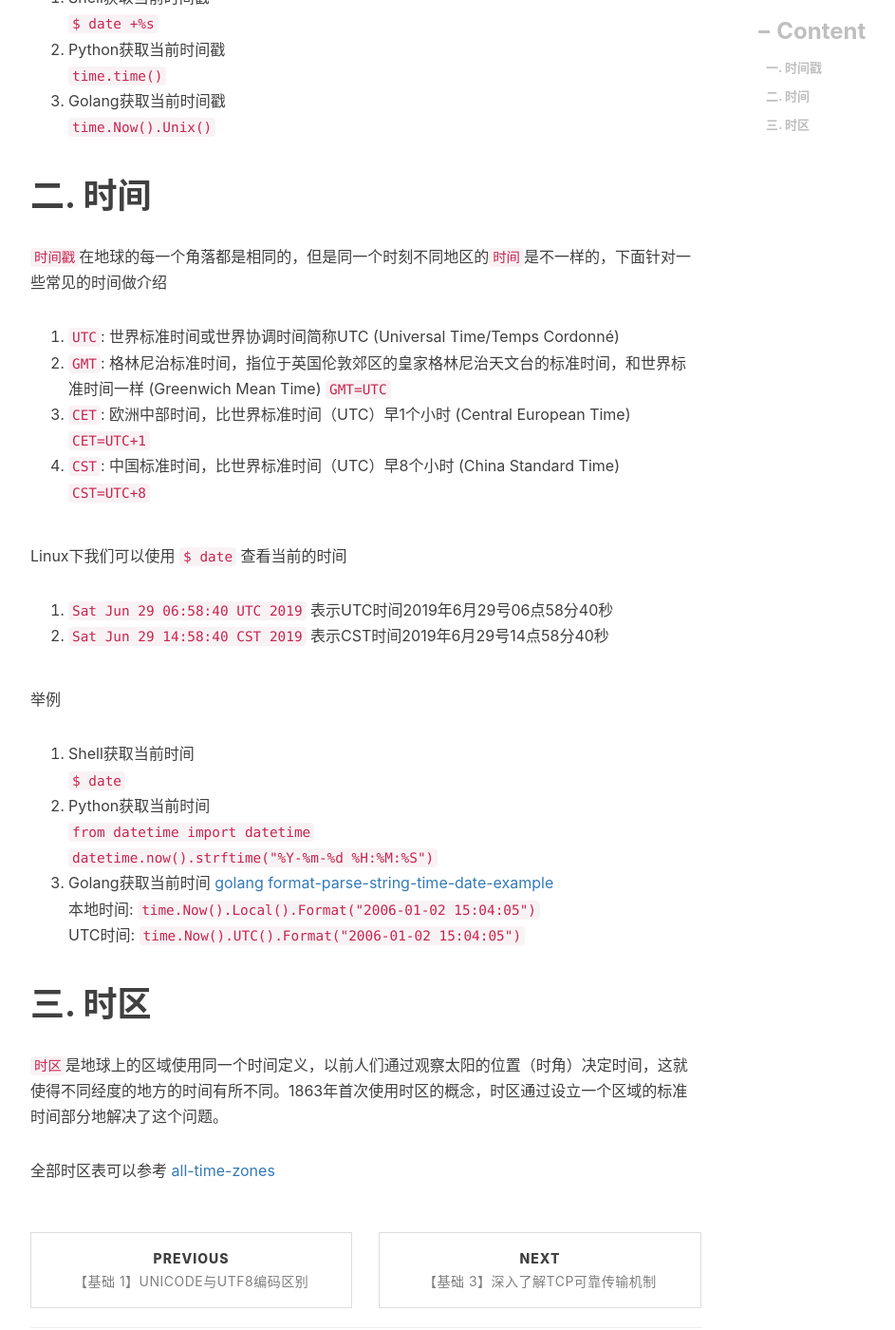
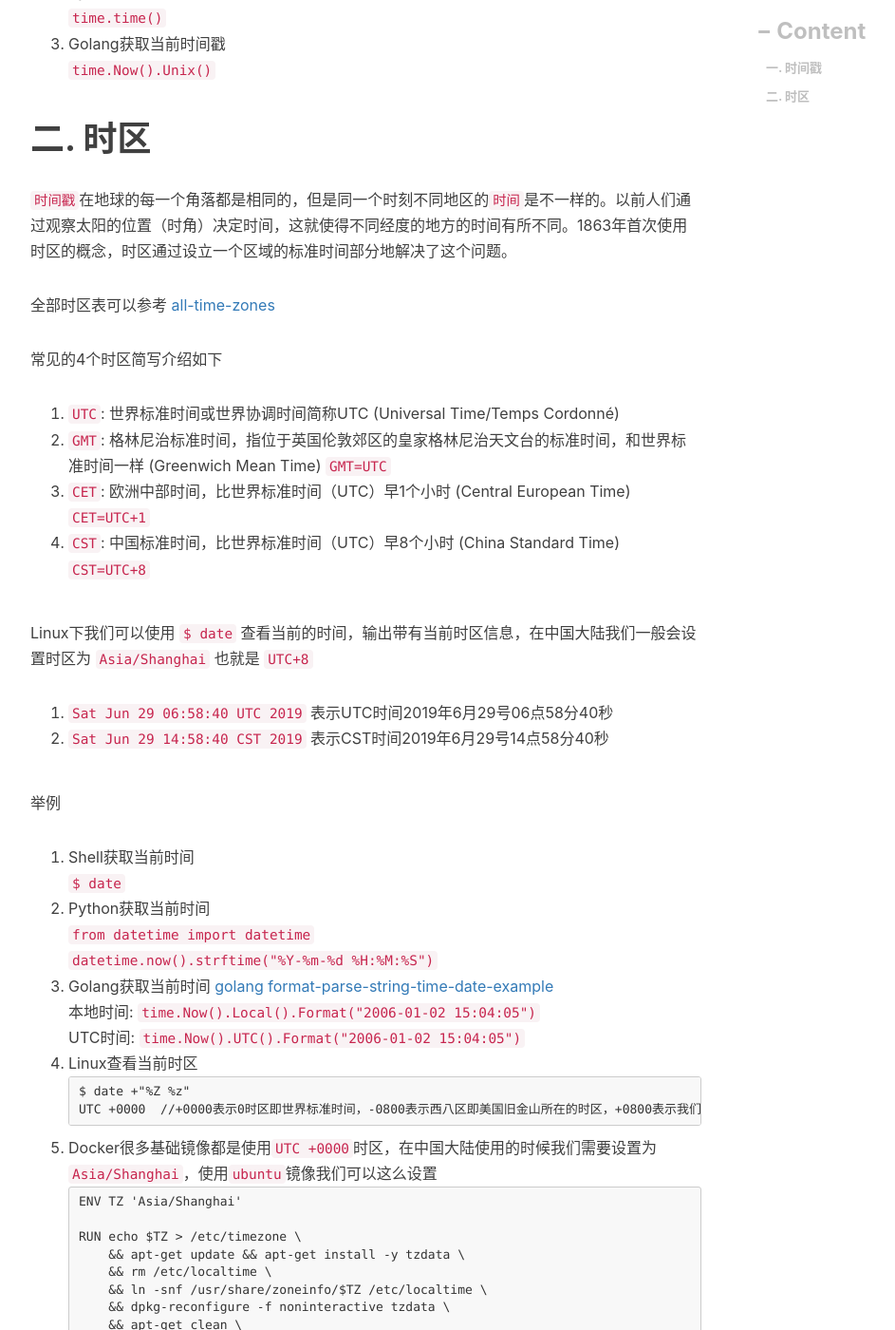
Before and after one commit to engru/chenguolin.github.io, a Jekyll site: the page built from _posts/2017-07-02-【基础-2】时间戳和时区区别.md, in a window 1280 px wide and 1400 px high, scrolled down 987 px. Shown: the whole window at 95% size, without its empty margins (233-1176 px from the left). Built offline with Jekyll 4.4.1, drawn with Linux system fonts in a browser that asks for light colours; nearby versions of some CDN libraries; comment, search, counter and statistics services are not loaded; some of the changed text lies outside the part shown.

Commit message:
Update and rename 2017-07-02-【基础-2】时间戳、时间、时区区别.md to 2017-07-02-【基础-2】时间戳和时区区别.md

````diff
--- a/_posts/2017-07-02-【基础-2】时间戳、时间、时区区别.md
+++ b/_posts/2017-07-02-【基础-2】时间戳和时区区别.md
@@ -19,15 +19,18 @@ Unix时间戳不仅被使用在Unix系统、类Unix系统中，也在许多其
 3. Golang获取当前时间戳
    `time.Now().Unix()`
 
-# 二. 时间
-`时间戳`在地球的每一个角落都是相同的，但是同一个时刻不同地区的`时间`是不一样的，下面针对一些常见的时间做介绍
+# 二. 时区
+`时间戳`在地球的每一个角落都是相同的，但是同一个时刻不同地区的`时间`是不一样的。以前人们通过观察太阳的位置（时角）决定时间，这就使得不同经度的地方的时间有所不同。1863年首次使用时区的概念，时区通过设立一个区域的标准时间部分地解决了这个问题。
 
+全部时区表可以参考 [all-time-zones](https://www.zeitverschiebung.net/cn/all-time-zones.html#)
+
+常见的4个时区简写介绍如下
 1. `UTC`: 世界标准时间或世界协调时间简称UTC (Universal Time/Temps Cordonné)
 2. `GMT`: 格林尼治标准时间，指位于英国伦敦郊区的皇家格林尼治天文台的标准时间，和世界标准时间一样 (Greenwich Mean Time) `GMT=UTC`
 3. `CET`: 欧洲中部时间，比世界标准时间（UTC）早1个小时 (Central European Time) `CET=UTC+1`
 4. `CST`: 中国标准时间，比世界标准时间（UTC）早8个小时 (China Standard Time) `CST=UTC+8`
 
-Linux下我们可以使用 `$ date` 查看当前的时间
+Linux下我们可以使用 `$ date` 查看当前的时间，输出带有当前时区信息，在中国大陆我们一般会设置时区为 `Asia/Shanghai` 也就是 `UTC+8`
 1. `Sat Jun 29 06:58:40 UTC 2019` 表示UTC时间2019年6月29号06点58分40秒
 2. `Sat Jun 29 14:58:40 CST 2019` 表示CST时间2019年6月29号14点58分40秒
 
@@ -40,8 +43,19 @@ Linux下我们可以使用 `$ date` 查看当前的时间
 3. Golang获取当前时间 [golang format-parse-string-time-date-example](https://yourbasic.org/golang/format-parse-string-time-date-example/)
    本地时间: `time.Now().Local().Format("2006-01-02 15:04:05")`
    UTC时间: `time.Now().UTC().Format("2006-01-02 15:04:05")`
+4. Linux查看当前时区
+   ```
+   $ date +"%Z %z"
+   UTC +0000  //+0000表示0时区即世界标准时间，-0800表示西八区即美国旧金山所在的时区，+0800表示我们中国的东八区
+   ```
+5. Docker很多基础镜像都是使用`UTC +0000`时区，在中国大陆使用的时候我们需要设置为 `Asia/Shanghai`，使用`ubuntu`镜像我们可以这么设置
+   ```
+   ENV TZ 'Asia/Shanghai'
 
-# 三. 时区
-`时区`是地球上的区域使用同一个时间定义，以前人们通过观察太阳的位置（时角）决定时间，这就使得不同经度的地方的时间有所不同。1863年首次使用时区的概念，时区通过设立一个区域的标准时间部分地解决了这个问题。
-
-全部时区表可以参考 [all-time-zones](https://www.zeitverschiebung.net/cn/all-time-zones.html#)
+   RUN echo $TZ > /etc/timezone \
+       && apt-get update && apt-get install -y tzdata \
+       && rm /etc/localtime \
+       && ln -snf /usr/share/zoneinfo/$TZ /etc/localtime \
+       && dpkg-reconfigure -f noninteractive tzdata \
+       && apt-get clean \
+   ```
````
